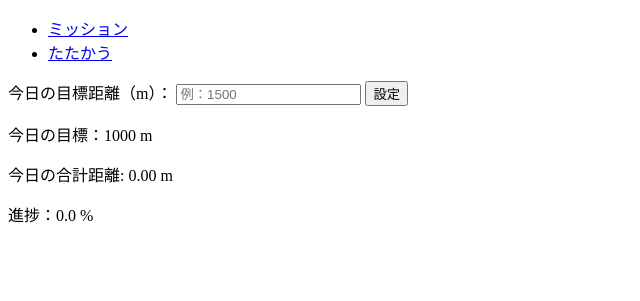
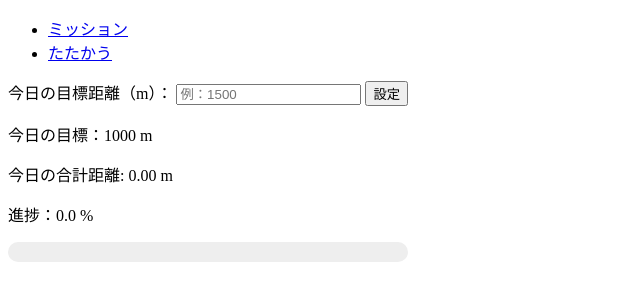
Before and after one commit to Mamanto0127/TechJam-winter-c-RIZAP-, a Django app: page /kenkou/ in a window 1280 px wide. Shown: the top 301 px of the page, without its empty margins (0-640 px from the left). Run offline with Django 5.2, Linux system fonts and the light colour scheme; parts of the project's set-up code (start-up, migrations or seed data) failed here and were passed over.

Commit message:
グラフ

```diff
--- a/kenkou/templates/kenkou/index.html
+++ b/kenkou/templates/kenkou/index.html
@@ -5,6 +5,25 @@
     <meta charset="UTF-8">
     <meta name="viewport" content="width=device-width, initial-scale=1.0">
     <title>現在地取得</title>
+    <style>
+        .progress-container {
+            width: 100%;
+            max-width: 400px;
+            height: 20px;
+            background-color: #eee;
+            border-radius: 10px;
+            overflow: hidden;
+            margin-top: 10px;
+        }
+
+        #progress-bar {
+            height: 100%;
+            width: 0%;
+            background: linear-gradient(90deg, #4facfe, #00f2fe);
+            transition: width 0.3s ease;
+        }
+        </style>
+
 </head>
 
 <body>
@@ -34,6 +53,11 @@
         進捗：0 %
     </p>
 
+    <div class="progress-container">
+        <div id="progress-bar"></div>
+    </div>
+
+
     <script>
         let watchId = null;
         let lastLat = null;
@@ -57,6 +81,7 @@
 
         // ====== 表示更新 ======
         function updateView() {
+    // 合計距離
     document.getElementById("distance").textContent =
         `今日の合計距離: ${totalDistance.toFixed(2)} m`;
 
@@ -65,10 +90,14 @@
         percent = Math.min((totalDistance / goalDistance) * 100, 100);
     }
 
+    // % 表示
     document.getElementById("progress").textContent =
         `進捗：${percent.toFixed(1)} %`;
+
+    // グラフ（バー）
+    document.getElementById("progress-bar").style.width =
+        `${percent}%`;
 }
-
         // ====== GPS成功 ======
         function positionSuccess(pos) {
             const { latitude: lat, longitude: lon, accuracy: acc } = pos.coords;
```
Also changed, not shown: db.sqlite3. Lines whose indentation alone changed are shown as unchanged.
